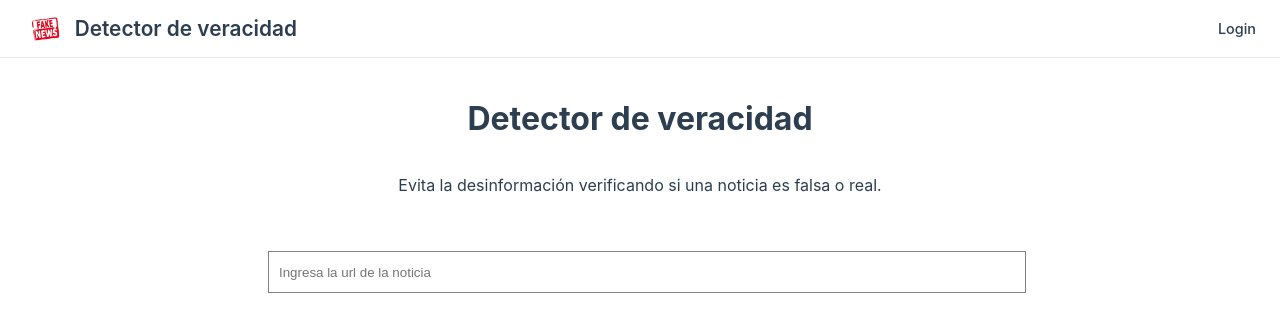
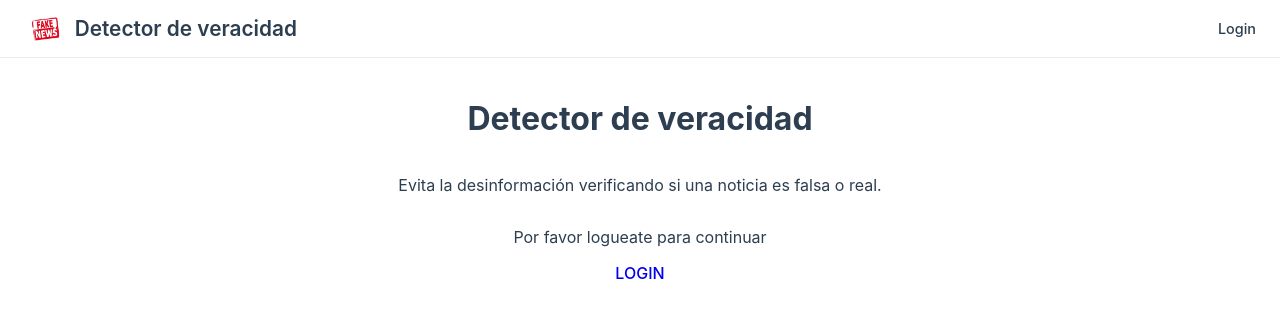
Before and after one commit to jspolancor/hackatrix-2019, a Vue app: page /home in a window 1280 px wide. Shown: the top 332 px of the page. Built offline with nearby package versions, Linux system fonts and the light colour scheme; no server answers; what vue-head would draw is missing.

Commit message:
Agrega la validacion para usuarios logueados

```diff
--- a/src/views/Home.vue
+++ b/src/views/Home.vue
@@ -4,7 +4,13 @@
 
     <p>Evita la desinformación verificando si una noticia es falsa o real.</p>
 
-    <SearchBarVue></SearchBarVue>
+    <p v-if="!isUserLoggedIn">Por favor logueate para continuar</p>
+
+    <router-link v-if="!isUserLoggedIn" to="/login">
+      LOGIN
+    </router-link>
+
+    <SearchBarVue v-if="isUserLoggedIn"></SearchBarVue>
     <NewsCard></NewsCard>
     <CommentFormVue v-if="showComments"></CommentFormVue>
 
```
